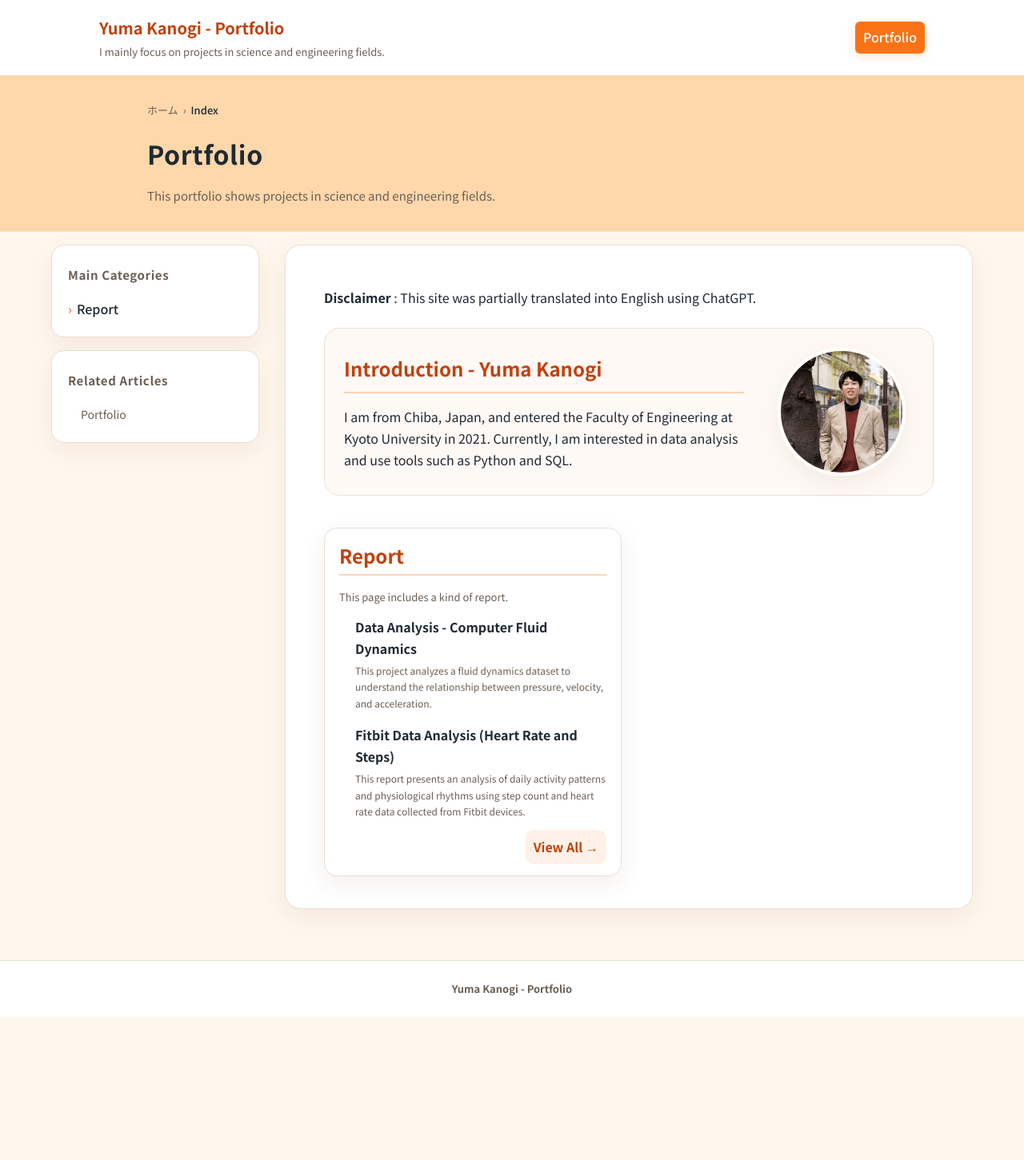
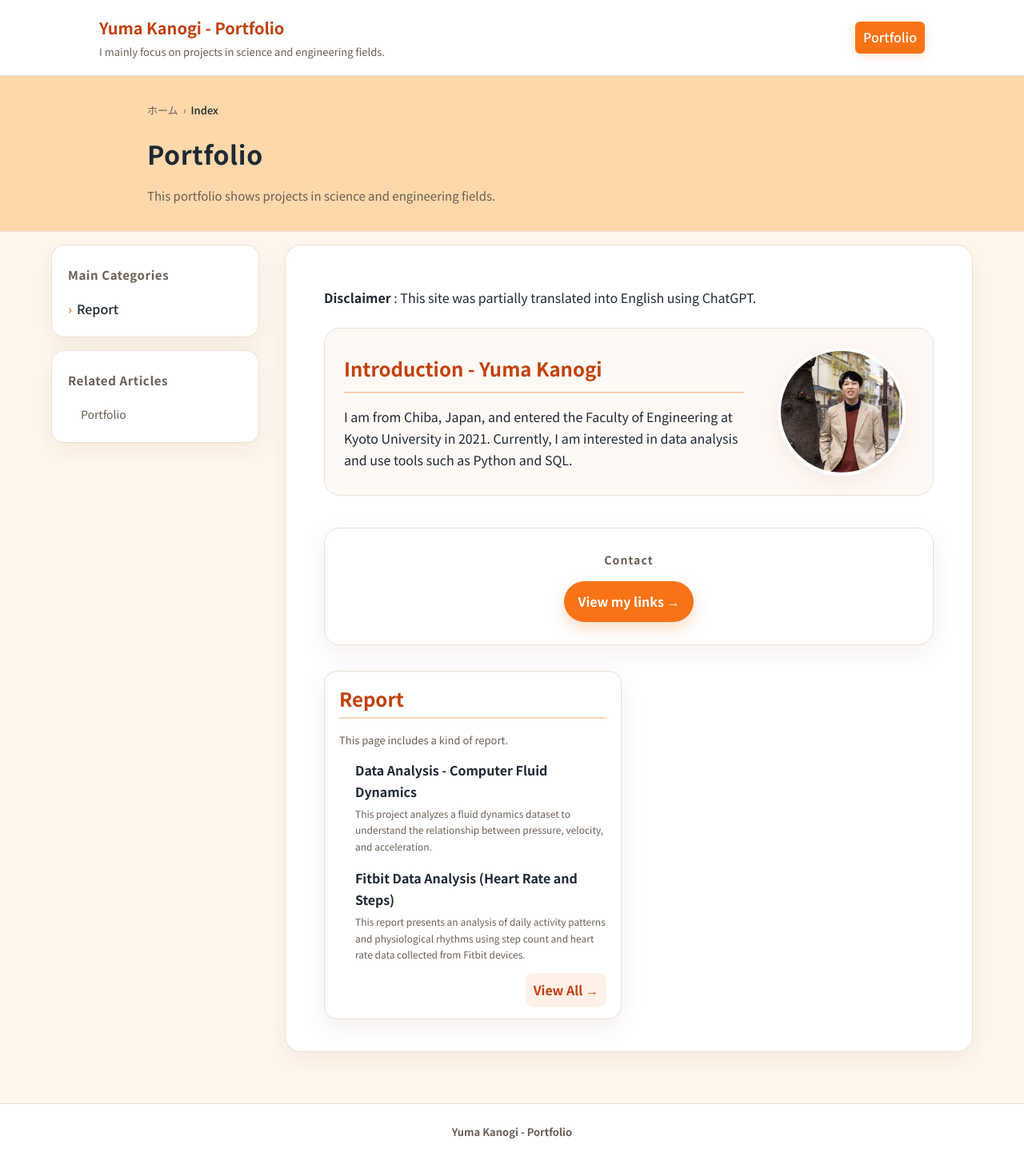
Before and after one commit to entfrem0/portfolio, a Jekyll site: the page built from docs/index.md, in a window 1280 px wide. Shown: the whole page at 80% size. Built offline with Jekyll 4.4.1, drawn with Linux system fonts in a browser that asks for light colours; before the commit the page ends 1272 px from its top, so only the background shows below that.

Commit message:
linktree挿入

```diff
--- a/docs/assets/css/style.css
+++ b/docs/assets/css/style.css
@@ -423,3 +423,91 @@ thead{background:rgba(249,115,22,.08); color:var(--muted)}
   overflow-y: hidden;
   box-sizing: border-box;
 }
+
+/* =========================
+
+   Contact Card
+
+========================= */
+
+.contact-card{
+
+  margin:32px 0;
+
+  padding:28px 24px;
+
+  border-radius:var(--radius-lg);
+
+  background:var(--surface);
+
+  border:1px solid var(--border);
+
+  box-shadow:var(--shadow);
+
+  text-align:center;
+
+}
+
+/* タイトル */
+
+.contact-card p{
+
+  margin:0;
+
+  font-size:14px;
+
+  color:var(--muted);
+
+  letter-spacing:.08em;
+
+}
+
+/* ボタン */
+
+.contact-btn{
+
+  display:inline-block;
+
+  margin-top:14px;
+
+  padding:12px 18px;
+
+  border-radius:999px;
+
+  background:var(--accent);
+
+  color:#fff;
+
+  font-weight:600;
+
+  text-decoration:none;
+
+  box-shadow:0 8px 20px rgba(249,115,22,.25);
+
+  transition:.25s ease;
+
+}
+
+/* ホバー */
+
+.contact-btn:hover{
+
+  background:var(--accent-dark);
+
+  transform:translateY(-3px);
+
+  box-shadow:0 12px 28px rgba(249,115,22,.35);
+
+  text-decoration:none;
+
+}
+
+/* クリック時ちょい沈む */
+
+.contact-btn:active{
+
+  transform:translateY(-1px);
+
+  box-shadow:0 6px 14px rgba(249,115,22,.25);
+
+}
--- a/docs/index.md
+++ b/docs/index.md
@@ -24,6 +24,13 @@ sidebar_title: Related Articles
       alt="Profile photo"
       class="intro-profile__image">
   </div>
+</div>
+
+<div class="contact-card">
+  <p><strong>Contact</strong></p>
+  <a href="https://linktr.ee/yumakanogi" class="contact-btn">
+    View my links →
+  </a>
 </div>
 
 <div class="kb-cards">
```
